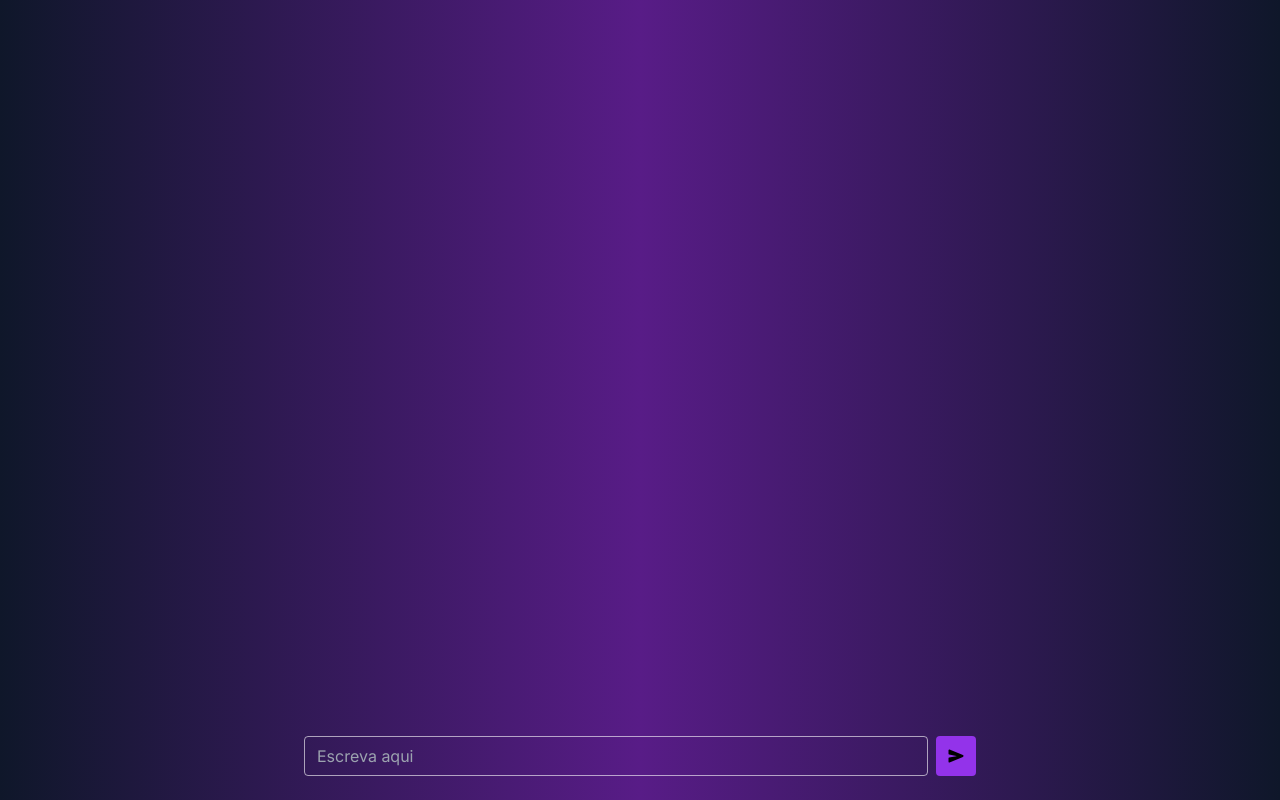
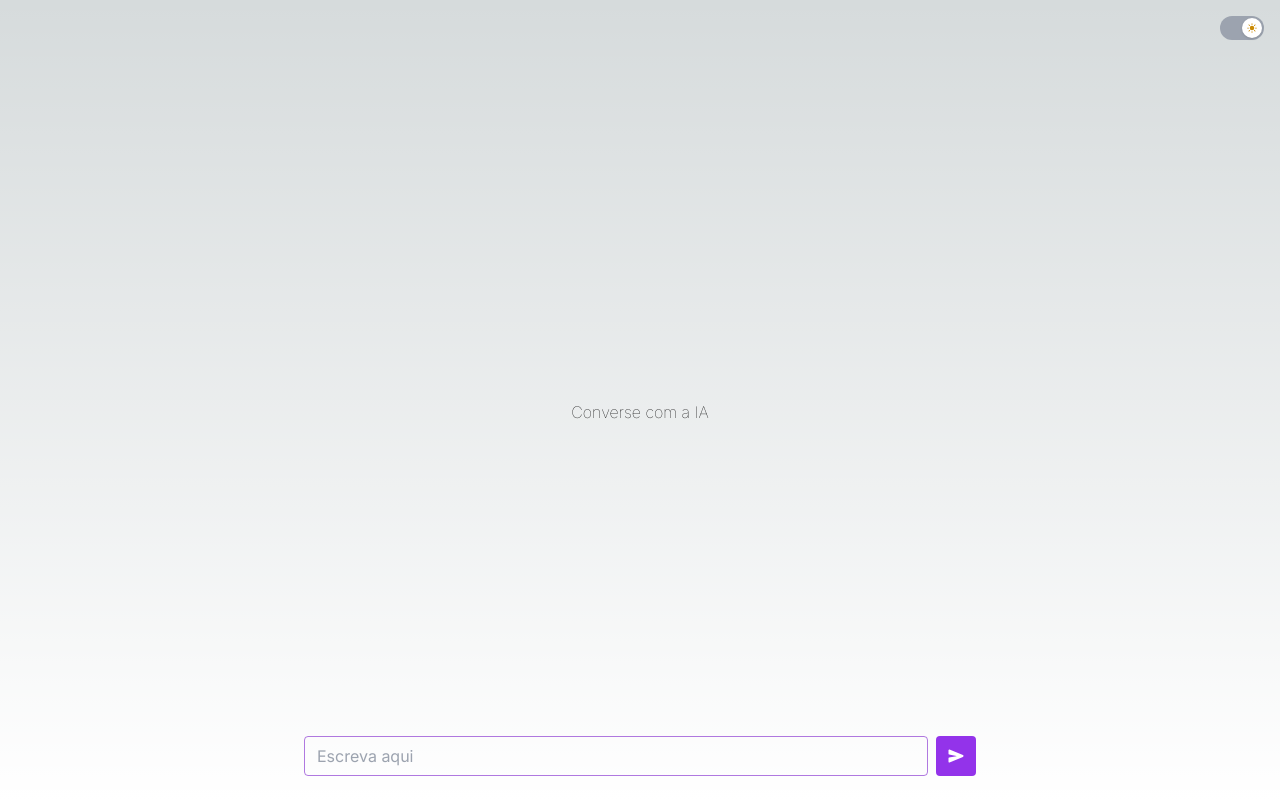
Before and after one commit to bruno-remeikis/ai-chat, a Next.js app: page / in a window 1280 px wide. Built offline with nearby package versions, Linux system fonts and the light colour scheme.

Commit message:
Adds theme switch / others

```diff
--- a/app/page.tsx
+++ b/app/page.tsx
@@ -1,9 +1,10 @@
 'use client'
 
-import React, { FormEvent, useState } from "react"
+import React, { FormEvent, useEffect, useState } from "react"
 import { LoadingDots } from "../components/LoadingDots"
 import { processPrompt } from "@/utils/prompt-processor"
 import { IoSend } from "react-icons/io5"
+import { ThemeSwitch } from "@/components/ThemeSwitch"
 
 type AiResponse = {
   response: string
@@ -24,18 +25,19 @@ type BaloonProps = {
 
 function Baloon({ role, children, className = '' }: BaloonProps) {
   return (
-    <div className={`min-w-20 ${role === 'user' ? 'self-end ml-12' : 'self-start mr-12'} p-3 mb-3 last:mb-0 rounded-md bg-gray-500/25 ${className}`}>
-      <span className='block text-xs font-thin'>{ role === 'user' ? 'Você' : 'IA' }</span>
+    <div className={`text-black dark:text-white bg-gray-300/25 dark:bg-gray-500/25 min-w-20 ${role === 'user' ? 'self-end ml-12' : 'self-start mr-12'} p-3 mb-3 last:mb-0 rounded-md shadow-md ${className}`}>
+      <span className='block text-xs dark:font-thin font-light'>{ role === 'user' ? 'Você' : 'IA' }</span>
       { children }
     </div>
   )
 }
 
-
 export default function Home() {
   const [text, setText] = useState<string>('')
   const [prompts, setPrompts] = useState<Prompt[]>([ /*{role:'user',text:'aaa'}, {role:'ai',text:'bbb'}*/ ])
   const [loading, setLoading] = useState<boolean>(false)
+
+
 
   async function handleSubmit(e: FormEvent<HTMLFormElement>) {
     e.preventDefault()
@@ -78,8 +80,20 @@ export default function Home() {
 
   return (
     <div className='min-h-screen'>
-      <div className='flex flex-col items-center min-h-screen p-6 bg-gradient-to-r from-slate-900 via-purple-900 to-slate-900'>
-        <div className='flex-1 flex flex-col w-[42rem]'>
+      <div className='fixed top-[1rem] right-[1rem]'>
+        <ThemeSwitch />
+      </div>
+
+      {/* https://hypercolor.dev/ */}
+      <div className={
+        'flex flex-col items-center min-h-screen p-6 pt-16 ' +
+        // Light background gradient:
+        'linear-gradient(to right, rgb(229, 231, 235), rgb(156, 163, 175), rgb(75, 85, 99)) ' +
+        // Dark background gradient:
+        'dark:bg-gradient-to-r dark:from-gray-700 dark:via-gray-900 dark:to-black'
+        //'dark:bg-gradient-to-r dark:from-slate-900 dark:via-purple-900 dark:to-slate-900'
+      }>
+        <div className='flex-1 flex flex-col md:w-[42rem] w-full'>
 
           {/* Dialog baloons */}
           <div className='flex-1 flex flex-col justify-end mb-6 rounded'> {/* bg-gray-500/25 */}
@@ -90,17 +104,21 @@ export default function Home() {
             )}
           </div>
 
+          {/* No baloonw yet */}
+          {prompts.length === 0 &&
+            <span className='flex-1 self-center dark:text-white/40 font-thin'>Converse com a IA</span>}
+
           {/* Loading baloon */}
           {loading &&
             <Baloon role='ai' className='animation-slideUp'>
-              <LoadingDots className='mt-2' size='0.375rem' color='rgba(255, 255, 255, 0.85)' />
+              <LoadingDots className='mt-2' size='0.375rem' /*color='rgba(255, 255, 255, 0.85)'*/ />
             </Baloon>}
 
           {/* Input form */}
           <form onSubmit={handleSubmit} className='flex'>
-            <input value={text} onChange={e => setText(e.target.value)} placeholder='Escreva aqui' className="flex-1 bg-transparent text-white h-10 px-3 border-[1px] border-white/60 rounded" /> {/* bg-white/20 */}
+            <input value={text} onChange={e => setText(e.target.value)} placeholder='Escreva aqui' className="flex-1 bg-transparent dark:text-white text-black h-10 px-3 border-[1px] dark:border-white/60 border-purple-700/60 rounded" /> {/* dark:border-purple-500/90 bg-white/20 */}
             <button type="submit" className='flex justify-center items-center bg-purple-600 w-10 h-10 ml-2 rounded transition hover:opacity-75'>
-              <IoSend />
+              <IoSend className='text-white' />
             </button>
           </form>
 
--- a/components/LoadingDots.tsx
+++ b/components/LoadingDots.tsx
@@ -2,14 +2,14 @@ import { useMemo, useState } from "react"
 
 type LoadingDotsProps = {
     size: string
-    color: string
+    // color: string
     className?: string
 }
 
-export const LoadingDots = ({ size, color, className = '' }: LoadingDotsProps) => {
+export const LoadingDots = ({ size, className = '' }: LoadingDotsProps) => {
 
-    const classes = `rounded-full animate-bounce` // w-1.5 h-1.5 bg-white/85
-    const style = { width: size, height: size, backgroundColor: color }
+    const classes = `bg-gray-800 dark:bg-gray-300 rounded-full animate-bounce` // w-1.5 h-1.5 bg-white/85
+    const style = { width: size, height: size }
 
     return (
         <div className={`flex space-x-1 justify-center items-center ${className}`}>
--- /dev/null
+++ b/components/ThemeSwitch.tsx
@@ -0,0 +1,67 @@
+import { Switch } from '@headlessui/react'
+import { SunIcon } from '@heroicons/react/24/solid'
+import { useEffect, useState } from 'react'
+import { useLocalStorage } from 'usehooks-ts'
+
+function classNames(...classes: string[]) {
+    return classes.filter(Boolean).join(' ')
+}
+
+export const ThemeSwitch = () =>
+{
+    const [theme, setTheme] = useLocalStorage('theme', 'light')
+
+    useEffect(() => {
+        document.body.classList.remove('light', 'dark')
+        document.body.classList.add(theme)
+    }, [theme])
+
+    const [enabled, setEnabled] = useState(theme == 'light')
+
+    const handleThemeChange = (enabled: boolean) => {
+        setTheme(enabled ? 'light' : 'dark')
+        setEnabled(enabled)
+    }
+
+    return (
+        <Switch
+            checked={enabled}
+            onChange={handleThemeChange}
+            className={classNames(
+                enabled ? 'bg-gray-400' : 'bg-yellow-600',
+                'relative inline-flex h-6 w-11 flex-shrink-0 cursor-pointer rounded-full border-2 border-transparent transition-colors duration-200 ease-in-out'
+            )}
+            >
+            <span className='sr-only'>Use setting</span>
+            <span
+                className={classNames(
+                    enabled ? 'translate-x-5' : 'translate-x-0',
+                    'pointer-events-none relative inline-block h-5 w-5 transform rounded-full bg-white shadow ring-0 transition duration-200 ease-in-out'
+                )}
+            >
+                <span
+                    className={classNames(
+                        enabled
+                            ? 'opacity-0 duration-100 ease-out'
+                            : 'opacity-100 duration-200 ease-in',
+                        'absolute inset-0 flex h-full w-full items-center justify-center transition-opacity'
+                    )}
+                    aria-hidden='true'
+                >
+                    <SunIcon className='h-3 w-3 text-gray-400' />
+                </span>
+                <span
+                    className={classNames(
+                        enabled
+                            ? 'opacity-100 duration-200 ease-in'
+                            : 'opacity-0 duration-100 ease-out',
+                        'absolute inset-0 flex h-full w-full items-center justify-center transition-opacity'
+                    )}
+                    aria-hidden='true'
+                >
+                    <SunIcon className='h-3 w-3 text-yellow-600' />
+                </span>
+            </span>
+        </Switch>
+    )
+}
--- a/tailwind.config.ts
+++ b/tailwind.config.ts
@@ -1,6 +1,7 @@
 import type { Config } from "tailwindcss";
 
 const config: Config = {
+  darkMode: 'class',
   content: [
     "./pages/**/*.{js,ts,jsx,tsx,mdx}",
     "./components/**/*.{js,ts,jsx,tsx,mdx}",
--- a/utils/prompt-processor.tsx
+++ b/utils/prompt-processor.tsx
@@ -11,7 +11,7 @@ export function processPrompt(text: string): React.JSX.Element[] {
         let bold = text.startsWith('**')
         return text.split('**').map((t, i) => {
           bold = !bold
-          return bold ? <span key={i} className='font-bold'>{ t }</span> : <>{ t }</>
+          return bold ? <span key={i} className='font-bold text-purple-500'>{ t }</span> : <>{ t }</>
         })
       }
       // Se não cair em nenhum dos casos acima, retorna o texto puro
```
Also changed, not shown: 1 other file (tests, documents, lock files or other folders).
